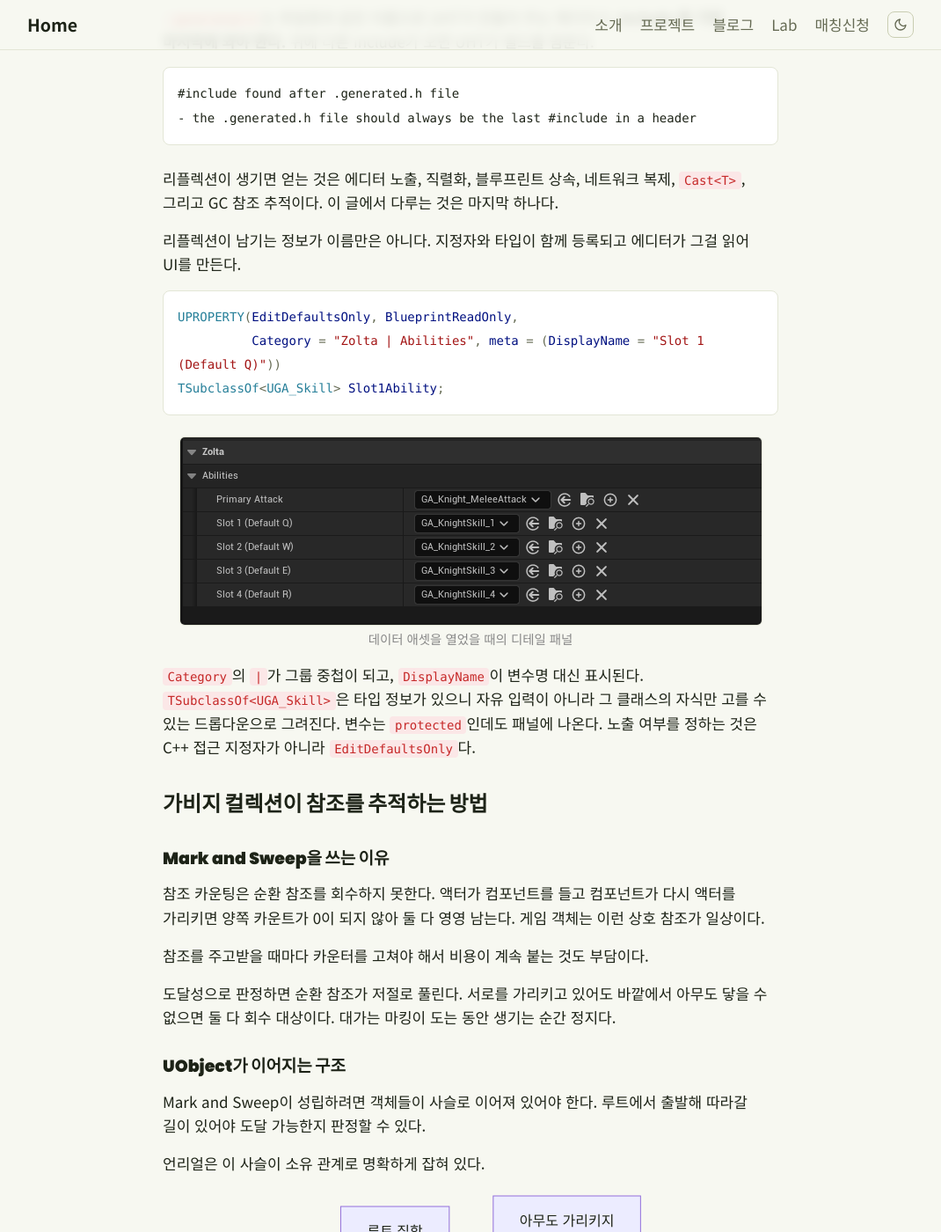
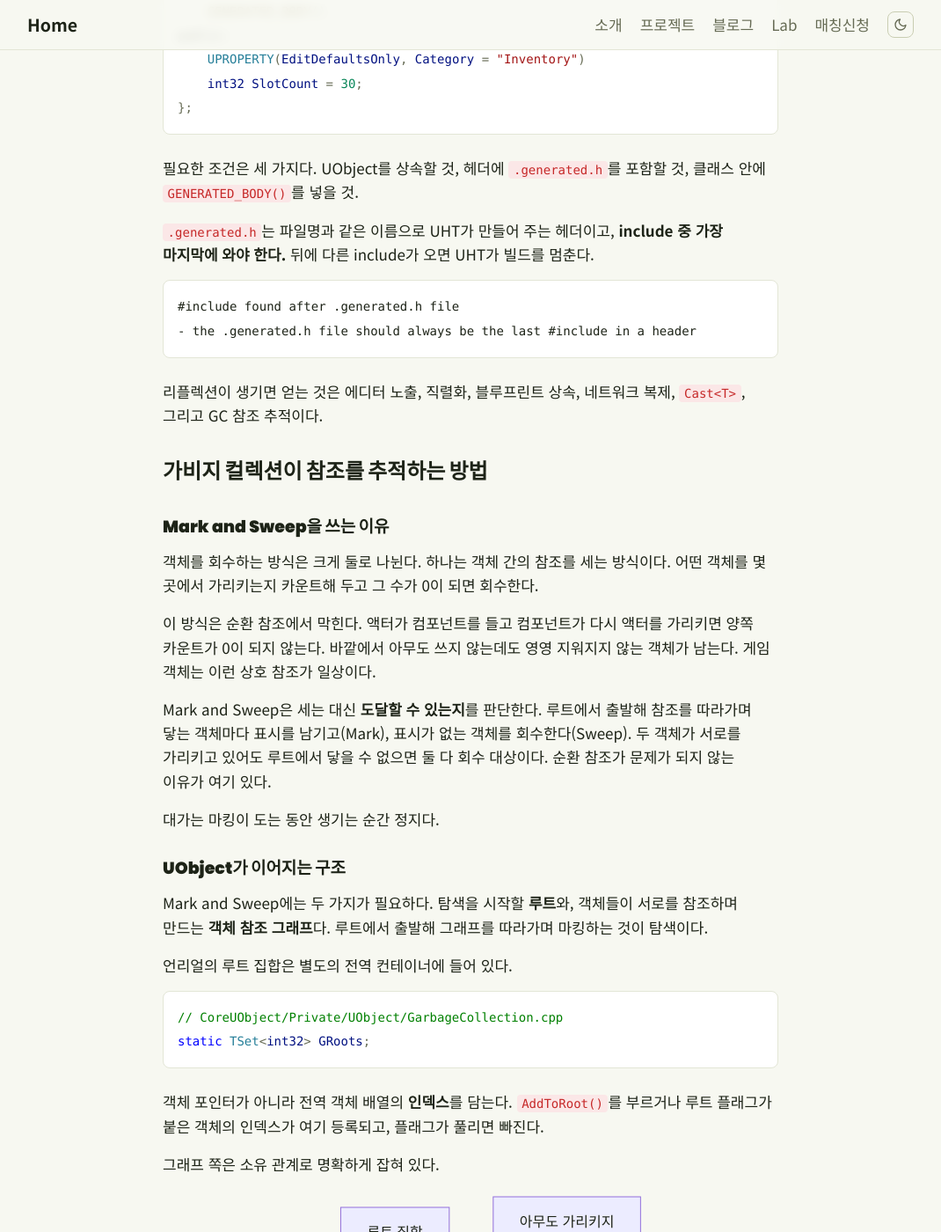
Before and after one commit to skamo3/skamo3.github.io, a Jekyll site: the page built from _posts/2026-08-11-unreal-uclass-gc-object-lifetime.md, in a window 1280 px wide and 1400 px high, scrolled down 1984 px. Shown: the whole window at 88% size, without its empty margins (105-1175 px from the left). Built offline with Jekyll 4.4.1, drawn with Linux system fonts in a browser that asks for light colours; some of the changed text lies outside the part shown.

Commit message:
3편 구조 정리 및 코드 접기 오작동 수정
글 수정
- UCLASS 예제 블록에 {: .no-collapse} 적용해 펼친 상태 유지
- '이 글에서 다루는 것은 마지막 하나다' 이후 디테일 패널 설명과
  스크린샷 삭제 (이미지는 커밋 d24e711에 보존)
- Mark and Sweep 설명을 루트와 객체 참조 그래프 두 축으로 재구성
- 루트 집합이 GRoots(TSet<int32>)에 인덱스로 저장된다는 근거 추가

code-collapse.js
- .no-collapse 컨테이너 안의 블록은 접기 대상에서 제외
- 웹폰트 로드 전에 높이를 재서 86px 블록에도 '클릭하여 펼치기'가
  붙던 문제 수정. document.fonts.ready 이후로 측정 시점 이동

Co-Authored-By: Claude Opus 5 <noreply@anthropic.com>

````diff
--- a/_posts/2026-08-11-unreal-uclass-gc-object-lifetime.md
+++ b/_posts/2026-08-11-unreal-uclass-gc-object-lifetime.md
@@ -43,7 +43,7 @@ Enum             2614
 Package          1456
 ```
 
-`UClass` 인스턴스가 8,539개, `UFunction`이 14,721개다. 타입 정보를 표현하는 객체들이 일반 객체와 같은 전역 목록에서 관리되고 있다. `ScriptStruct`가 `Class`와 따로 세어지는 것도 눈에 띄는데, USTRUCT의 런타임 타입 객체가 별개라는 뜻이다.
+`UClass` 인스턴스가 8,539개, `UFunction`이 14,721개다. 언리얼은 만들어진 모든 UObject를 **전역 객체 배열**에 등록해 관리하는데, 타입 정보를 표현하는 객체들도 예외가 아니다. `obj list`는 그 배열을 클래스별로 집계한 결과다. `ScriptStruct`가 `Class`와 따로 세어지는 것도 눈에 띄는데, USTRUCT의 런타임 타입 객체가 별개라는 뜻이다.
 
 ### UCLASS 매크로가 하는 일
 
@@ -65,6 +65,7 @@ public:
     int32 SlotCount = 30;
 };
 ```
+{: .no-collapse}
 
 필요한 조건은 세 가지다. UObject를 상속할 것, 헤더에 `.generated.h`를 포함할 것, 클래스 안에 `GENERATED_BODY()`를 넣을 것.
 
@@ -75,38 +76,34 @@ public:
 - the .generated.h file should always be the last #include in a header
 ```
 
-리플렉션이 생기면 얻는 것은 에디터 노출, 직렬화, 블루프린트 상속, 네트워크 복제, `Cast<T>`, 그리고 GC 참조 추적이다. 이 글에서 다루는 것은 마지막 하나다.
-
-리플렉션이 남기는 정보가 이름만은 아니다. 지정자와 타입이 함께 등록되고 에디터가 그걸 읽어 UI를 만든다.
-
-```cpp
-UPROPERTY(EditDefaultsOnly, BlueprintReadOnly,
-          Category = "Zolta | Abilities", meta = (DisplayName = "Slot 1 (Default Q)"))
-TSubclassOf<UGA_Skill> Slot1Ability;
-```
-
-<figure style="margin:1rem 0;">
-  <img src="/assets/images/blog/unreal-uclass-gc-object-lifetime/details-panel-ability-set.png" alt="디테일 패널에 Zolta 아래 Abilities 그룹으로 Primary Attack과 Slot 1~4가 클래스 드롭다운으로 표시된 모습" style="width:auto; max-width:100%; height:auto; display:block; margin:0 auto; border-radius:6px;">
-  <figcaption style="text-align:center; font-size:0.85em; color:var(--muted, #888); margin-top:4px;">데이터 애셋을 열었을 때의 디테일 패널</figcaption>
-</figure>
-
-`Category`의 `|`가 그룹 중첩이 되고, `DisplayName`이 변수명 대신 표시된다. `TSubclassOf<UGA_Skill>`은 타입 정보가 있으니 자유 입력이 아니라 그 클래스의 자식만 고를 수 있는 드롭다운으로 그려진다. 변수는 `protected`인데도 패널에 나온다. 노출 여부를 정하는 것은 C++ 접근 지정자가 아니라 `EditDefaultsOnly`다.
+리플렉션이 생기면 얻는 것은 에디터 노출, 직렬화, 블루프린트 상속, 네트워크 복제, `Cast<T>`, 그리고 GC 참조 추적이다.
 
 ## 가비지 컬렉션이 참조를 추적하는 방법
 
 ### Mark and Sweep을 쓰는 이유
 
-참조 카운팅은 순환 참조를 회수하지 못한다. 액터가 컴포넌트를 들고 컴포넌트가 다시 액터를 가리키면 양쪽 카운트가 0이 되지 않아 둘 다 영영 남는다. 게임 객체는 이런 상호 참조가 일상이다.
+객체를 회수하는 방식은 크게 둘로 나뉜다. 하나는 객체 간의 참조를 세는 방식이다. 어떤 객체를 몇 곳에서 가리키는지 카운트해 두고 그 수가 0이 되면 회수한다.
 
-참조를 주고받을 때마다 카운터를 고쳐야 해서 비용이 계속 붙는 것도 부담이다.
+이 방식은 순환 참조에서 막힌다. 액터가 컴포넌트를 들고 컴포넌트가 다시 액터를 가리키면 양쪽 카운트가 0이 되지 않는다. 바깥에서 아무도 쓰지 않는데도 영영 지워지지 않는 객체가 남는다. 게임 객체는 이런 상호 참조가 일상이다.
 
-도달성으로 판정하면 순환 참조가 저절로 풀린다. 서로를 가리키고 있어도 바깥에서 아무도 닿을 수 없으면 둘 다 회수 대상이다. 대가는 마킹이 도는 동안 생기는 순간 정지다.
+Mark and Sweep은 세는 대신 **도달할 수 있는지**를 판단한다. 루트에서 출발해 참조를 따라가며 닿는 객체마다 표시를 남기고(Mark), 표시가 없는 객체를 회수한다(Sweep). 두 객체가 서로를 가리키고 있어도 루트에서 닿을 수 없으면 둘 다 회수 대상이다. 순환 참조가 문제가 되지 않는 이유가 여기 있다.
+
+대가는 마킹이 도는 동안 생기는 순간 정지다.
 
 ### UObject가 이어지는 구조
 
-Mark and Sweep이 성립하려면 객체들이 사슬로 이어져 있어야 한다. 루트에서 출발해 따라갈 길이 있어야 도달 가능한지 판정할 수 있다.
+Mark and Sweep에는 두 가지가 필요하다. 탐색을 시작할 **루트**와, 객체들이 서로를 참조하며 만드는 **객체 참조 그래프**다. 루트에서 출발해 그래프를 따라가며 마킹하는 것이 탐색이다.
 
-언리얼은 이 사슬이 소유 관계로 명확하게 잡혀 있다.
+언리얼의 루트 집합은 별도의 전역 컨테이너에 들어 있다.
+
+```cpp
+// CoreUObject/Private/UObject/GarbageCollection.cpp
+static TSet<int32> GRoots;
+```
+
+객체 포인터가 아니라 전역 객체 배열의 **인덱스**를 담는다. `AddToRoot()`를 부르거나 루트 플래그가 붙은 객체의 인덱스가 여기 등록되고, 플래그가 풀리면 빠진다.
+
+그래프 쪽은 소유 관계로 명확하게 잡혀 있다.
 
 <pre class="mermaid">
 flowchart TD
@@ -188,7 +185,7 @@ Outer가 하는 일은 네 가지다.
 - 이름 충돌 방지. 같은 Outer 아래에서는 이름이 겹칠 수 없다
 - 패키지 결정. Outer 체인을 끝까지 타고 올라가면 최상위 `UPackage`가 나오고 이게 저장 단위가 된다
 - `GetWorld()` 조회 경로
-- 소유자 조회
+- 상위 소유자 조회. `GetTypedOuter<T>()`로 Outer 체인을 거슬러 원하는 타입을 찾을 수 있다
 
 `GetPathName()`이 이 체인을 타고 만들어진다.
 
--- a/assets/js/code-collapse.js
+++ b/assets/js/code-collapse.js
@@ -1,9 +1,13 @@
 (function () {
   var THRESHOLD = 200;
+
+  function setup() {
     var pres = document.querySelectorAll(".post-content pre:not(.mermaid)");
     if (!pres.length) return;
 
     pres.forEach(function (pre) {
+      // 마크다운에서 {: .no-collapse} 를 붙인 블록은 항상 펼쳐둔다
+      if (pre.closest(".no-collapse")) return;
       if (pre.scrollHeight <= THRESHOLD + 20) return;
 
       pre.classList.add("code-collapsible", "is-collapsed");
@@ -26,4 +30,13 @@
         hint.textContent = collapsed ? "클릭하여 펼치기" : "클릭하여 접기";
       });
     });
+  }
+
+  // 웹폰트 로드 전에 높이를 재면 실제보다 크게 나와서
+  // 짧은 블록까지 접기 대상이 된다. 폰트가 준비된 뒤에 측정한다.
+  if (document.fonts && document.fonts.ready) {
+    document.fonts.ready.then(setup);
+  } else {
+    window.addEventListener("load", setup);
+  }
 })();
````
Also changed, not shown: assets/images/blog/lambert-phong-pbr-shading-models/lambert-flat.png (added), assets/images/blog/lambert-phong-pbr-shading-models/pbr-center.png (added), assets/images/blog/lambert-phong-pbr-shading-models/pbr-edge.png (added), assets/images/blog/lambert-phong-pbr-shading-models/phong-highlight.png (added), assets/images/blog/unreal-uclass-gc-object-lifetime/details-panel-ability-set.png (deleted). Lines whose indentation alone changed are shown as unchanged.
